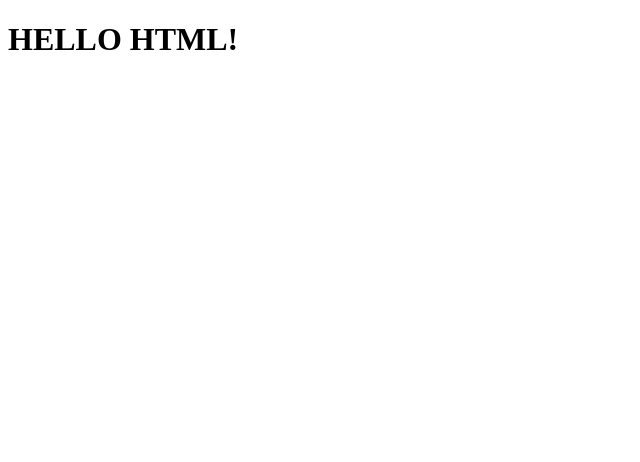
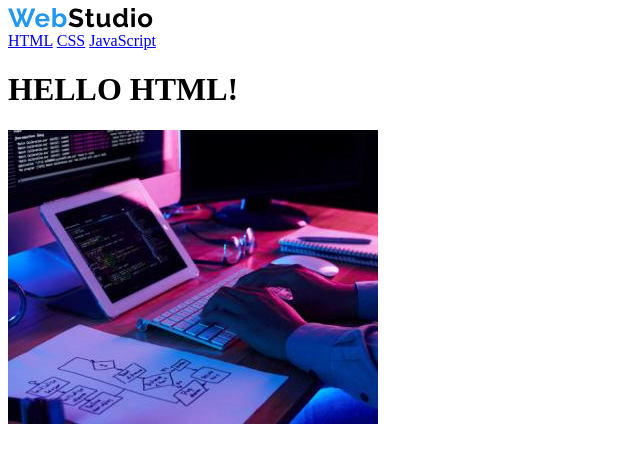
Before and after one commit to MilenaRusanova/html, a plain HTML site: page index.html in a window 1280 px wide. Shown: the whole page, without its empty margins (0-640 px from the left). Drawn offline with Linux system fonts and the light colour scheme.

Commit message:
Added html

```diff
--- a/index.html
+++ b/index.html
@@ -7,6 +7,15 @@
     <title>Hello HTML</title>
 </head>
 <body>
+    <header>
+        <img src="./image/Logo.svg" alt="Logo">
+        <nav>
+            <a href="#">HTML</a>
+            <a href="#">CSS</a>
+            <a href="#">JavaScript</a>
+        </nav>
+    </header>
     <h1>HELLO HTML!</h1>
+    <img src="./image/box1.jpg" alt="ImageComputer">
 </body>
 </html>
```
Also changed, not shown: image/Logo.svg (added).
